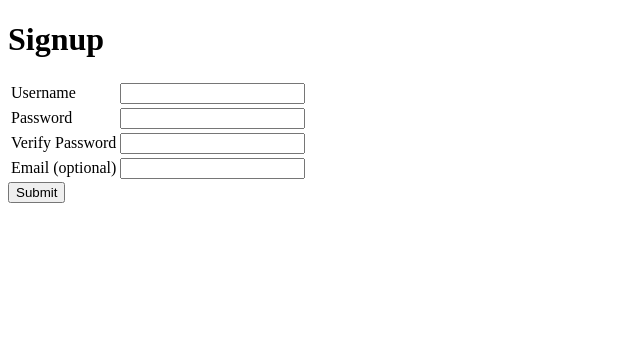
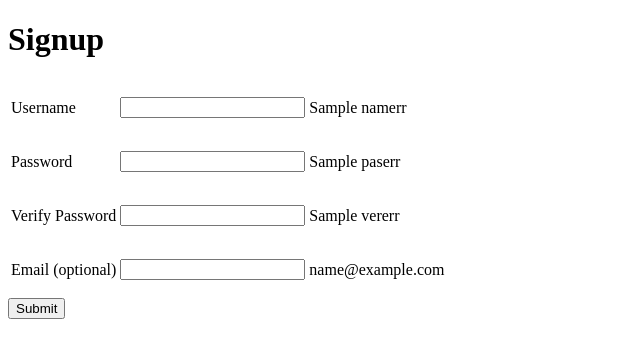
Before and after one commit to joetopp/user-signup, a Flask app: template templates/base.html in a window 1280 px wide. Shown: the top 358 px of the page, without its empty margins (0-640 px from the left). Run offline with Flask 2, Linux system fonts and the light colour scheme; the template is opened without the code that fills it: most values are stand-ins (such as "Sample title", 1, 10 or a date in 2020).

Commit message:
reworking app routes to lay groundwork for error messages

```diff
--- a/main.py
+++ b/main.py
@@ -5,13 +5,35 @@ app = Flask(__name__)
 
 app.config['DEBUG'] = True
 
-@app.route("/welcome", methods=['POST'])
+@app.route("/welcome")
 def welcome():
-    username = request.form['username']
+    username = request.args.get("username")
+
     return render_template('welcome.html', username=cgi.escape(username))
 
 @app.route("/")
 def index():
     return render_template('base.html')
 
+@app.route("/", methods=['POST'])
+def feedback():
+    username = request.form['username']
+    password = request.form['password']
+    verify = request.form['verify']
+    email = request.form['email']
+
+    #Initialize Error Messages
+    namerr = ""
+    paserr = ""
+    vererr = ""
+    mailerr = ""
+
+    #TODO: Build out error messages
+
+    #If there are no errors, go to the welcome screen
+    if namerr == "" and paserr =="" and vererr == "" and mailerr == "":
+        return redirect("/welcome?username=" + username)
+
+    return render_template('base.html', namerr=namerr, paserr=paserr, vererr=vererr, mailerr=mailerr)
+
 app.run()
--- a/templates/base.html
+++ b/templates/base.html
@@ -5,27 +5,43 @@
     </head>
     <body>
         <h1>Signup</h1>
-        <form action="/welcome" method="POST">
+        <form action="/" method="POST">
             <table>
                 <tr>
                     <td><label for="user">Username</label></td>
                     <td><input name="username" type="text" id="user" /></td>
-                    <td></td>
+                    <td>
+                        {% if namerr %}
+                            <p class='error'>{{ namerr }}</p>
+                        {% endif %}
+                    </td>
                 </tr>
                 <tr>
                     <td><label for="pass">Password</label></td>
                     <td><input name ="password" type="password" id="pass" /></td>
-                    <td></td>
+                    <td>
+                        {% if paserr %}
+                            <p class='error'>{{ paserr }}</p>
+                        {% endif %}
+                    </td>
                 </tr>
                 <tr>
                     <td><label for="verif">Verify Password</label></td>
                     <td><input name ="verify" type="password" id="verif" /></td>
-                    <td></td>
+                    <td>
+                        {% if vererr %}
+                            <p class='error'>{{ vererr }}</p>
+                        {% endif %}
+                    </td>
                 </tr>
                 <tr>
                     <td><label for="email">Email (optional)</label></td>
                     <td><input name ="email" type="text" id="email" /></td>
-                    <td></td>
+                    <td>
+                        {% if mailerr %}
+                            <p class='error'>{{ mailerr }}</p>
+                        {% endif %}
+                    </td>
                 </tr>
             </table>
             <input type ="submit" />
```
